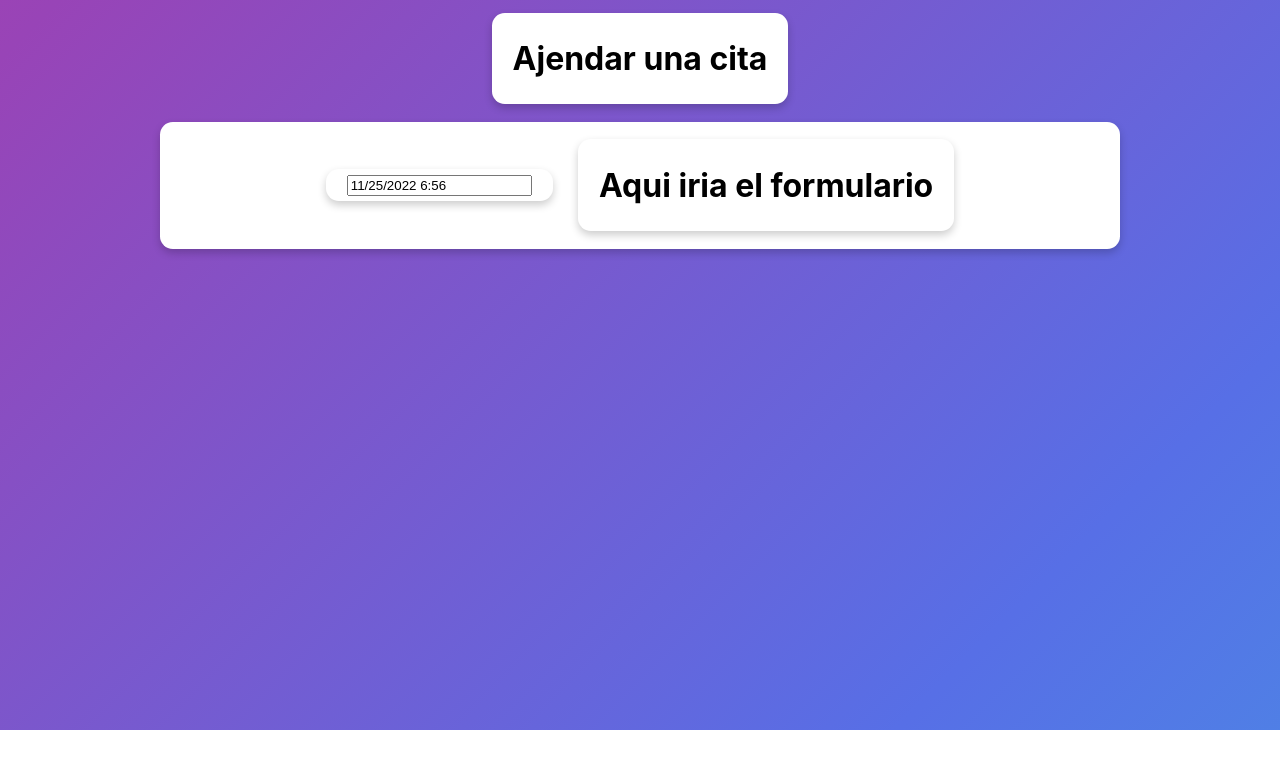
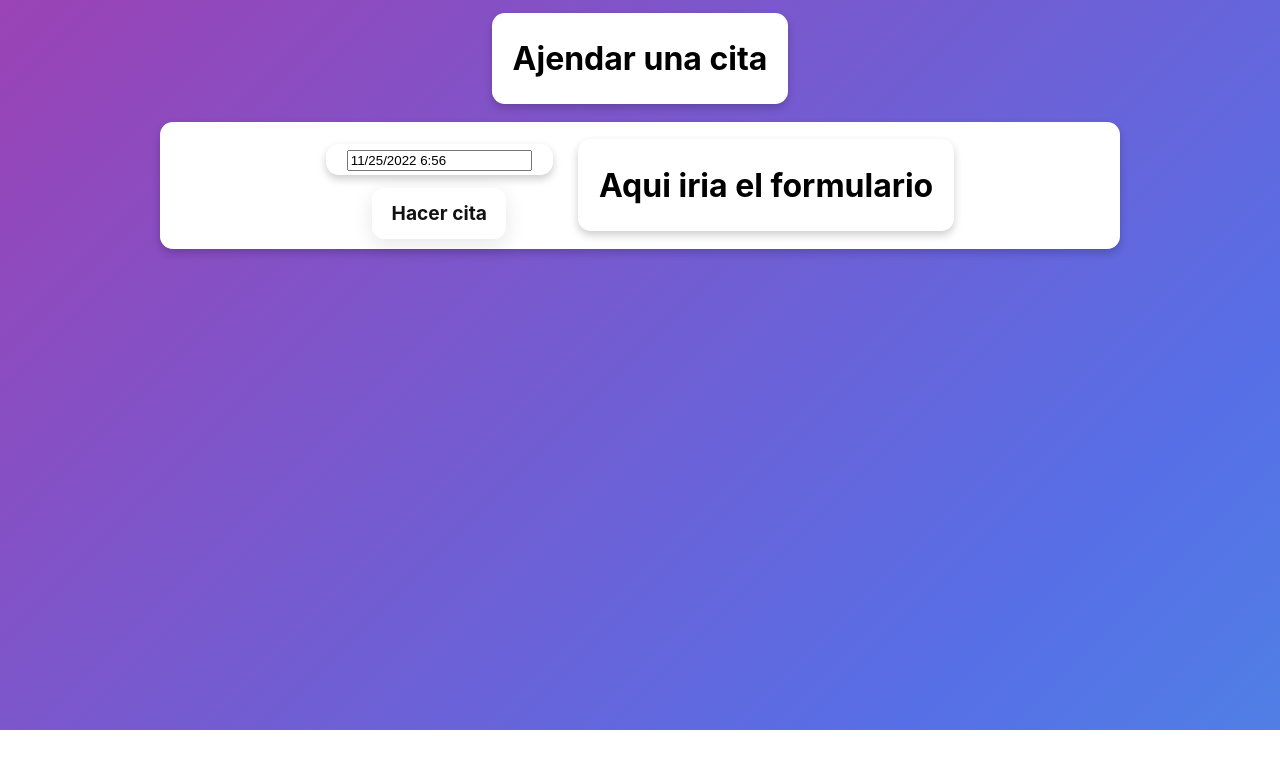
Before and after one commit to AlexLiCa/proyecto_consultorio, a React (Create React App) app in the folder consultorio/: page / in a window 1280 px wide. Shown: the top 768 px of the page. Built offline with nearby package versions, Linux system fonts and the light colour scheme.

Commit message:
Excluir tiempos ya ocupados

```diff
--- a/consultorio/src/App.css
+++ b/consultorio/src/App.css
@@ -83,3 +83,36 @@
   border-radius: .8rem;
   background: white;
 }
+
+
+.btn-1 {
+  align-items: center;
+  background-color: #fff;
+  border-radius: 12px;
+  box-shadow: transparent 0 0 0 3px,rgba(18, 18, 18, .1) 0 6px 20px;
+  box-sizing: border-box;
+  color: #121212;
+  cursor: pointer;
+  display: inline-flex;
+  flex: 1 1 auto;
+  font-family: Inter,sans-serif;
+  font-size: 1.2rem;
+  font-weight: 700;
+  justify-content: center;
+  line-height: 1;
+  margin: 0;
+  outline: none;
+  padding: 1rem 1.2rem;
+  text-align: center;
+  text-decoration: none;
+  transition: box-shadow .2s,-webkit-box-shadow .2s;
+  white-space: nowrap;
+  border: 0;
+  user-select: none;
+  -webkit-user-select: none;
+  touch-action: manipulation;
+}
+
+.btn-1:hover {
+  box-shadow: #121212 0 0 0 3px, transparent 0 0 0 0;
+}
--- a/consultorio/src/App.js
+++ b/consultorio/src/App.js
@@ -6,26 +6,18 @@
 function App() {
 
   const[selected, setDate] = useState(new Date());
+  const[citas, agregarCita] = useState([]);
+
+  const today = new Date();
   const min = new Date();
   const max = new Date();
-
   min.setHours(7);
   max.setHours(20);
 
 
-
-  // Cambiar esta funcion para checar los tiempos que ya estan ocupados para filtrarlos
-  const filterPassedTime = (time) => {
-    const currentDate = new Date();
-    const selectedDate = new Date(time);
-
-
-    return currentDate.getTime() < selectedDate.getTime();
-  };
-
-    useEffect(() => {
-    console.log(selected)
-    }, [selected])
+  useEffect(() => {
+    console.log(citas)
+  }, [citas])
 
   return (
     <div className="bg">
@@ -45,10 +37,16 @@
                           showTimeSelect
                           minTime={min}
                           maxTime={max}
+                          startDate={today}
+                          minDate={today}
+                          excludeTimes= {citas}
                           dateFormat="MM/dd/yyyy h:mm"
                           //filterTime={filterPassedTime}
                         />
                       </div>
+                      <button className="btn-1" onClick={()=> agregarCita([...citas, selected])}>
+                          Hacer cita
+                      </button>
                     </div>
                   <div className="row">
                       <div className="card">
```
